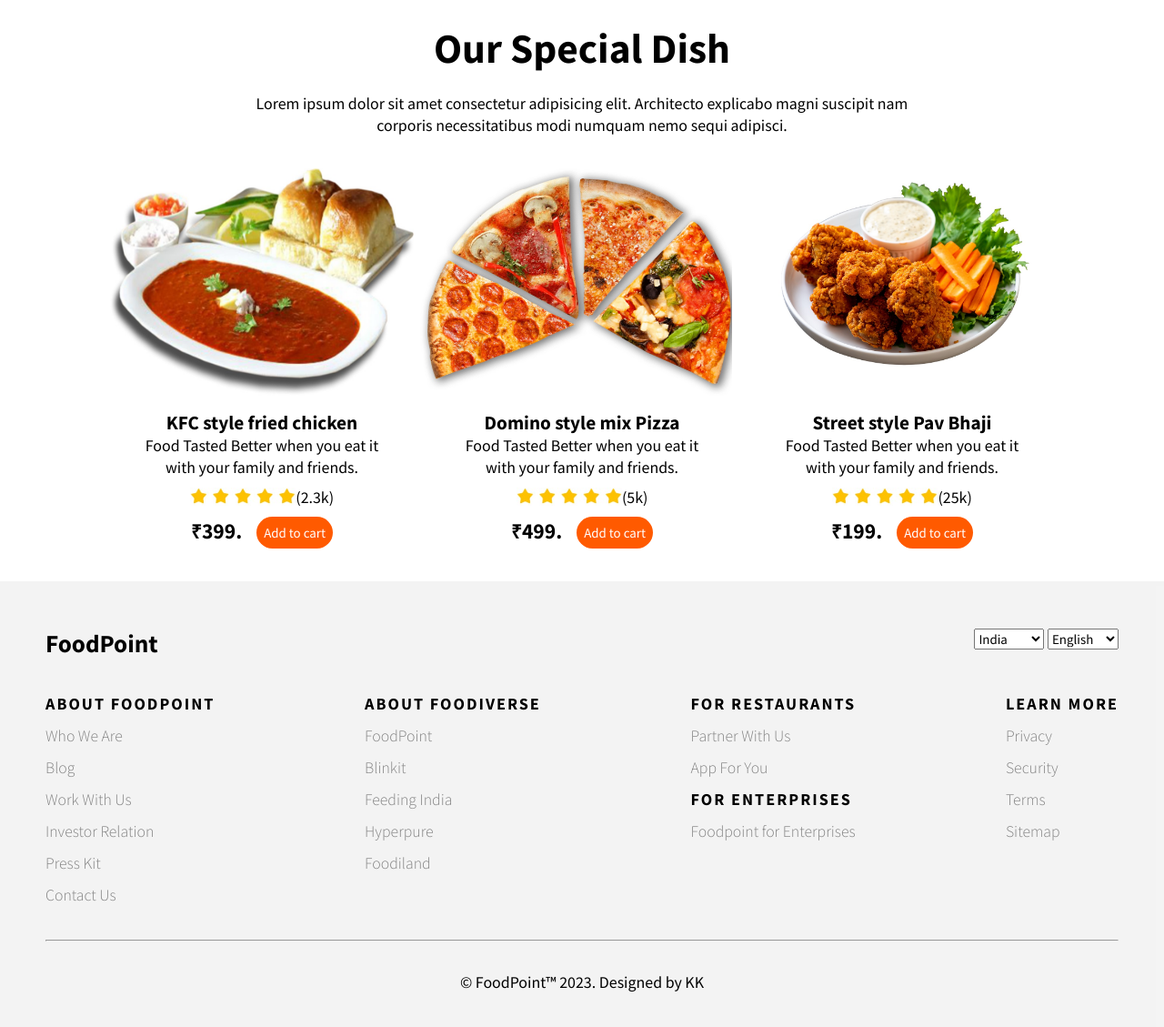
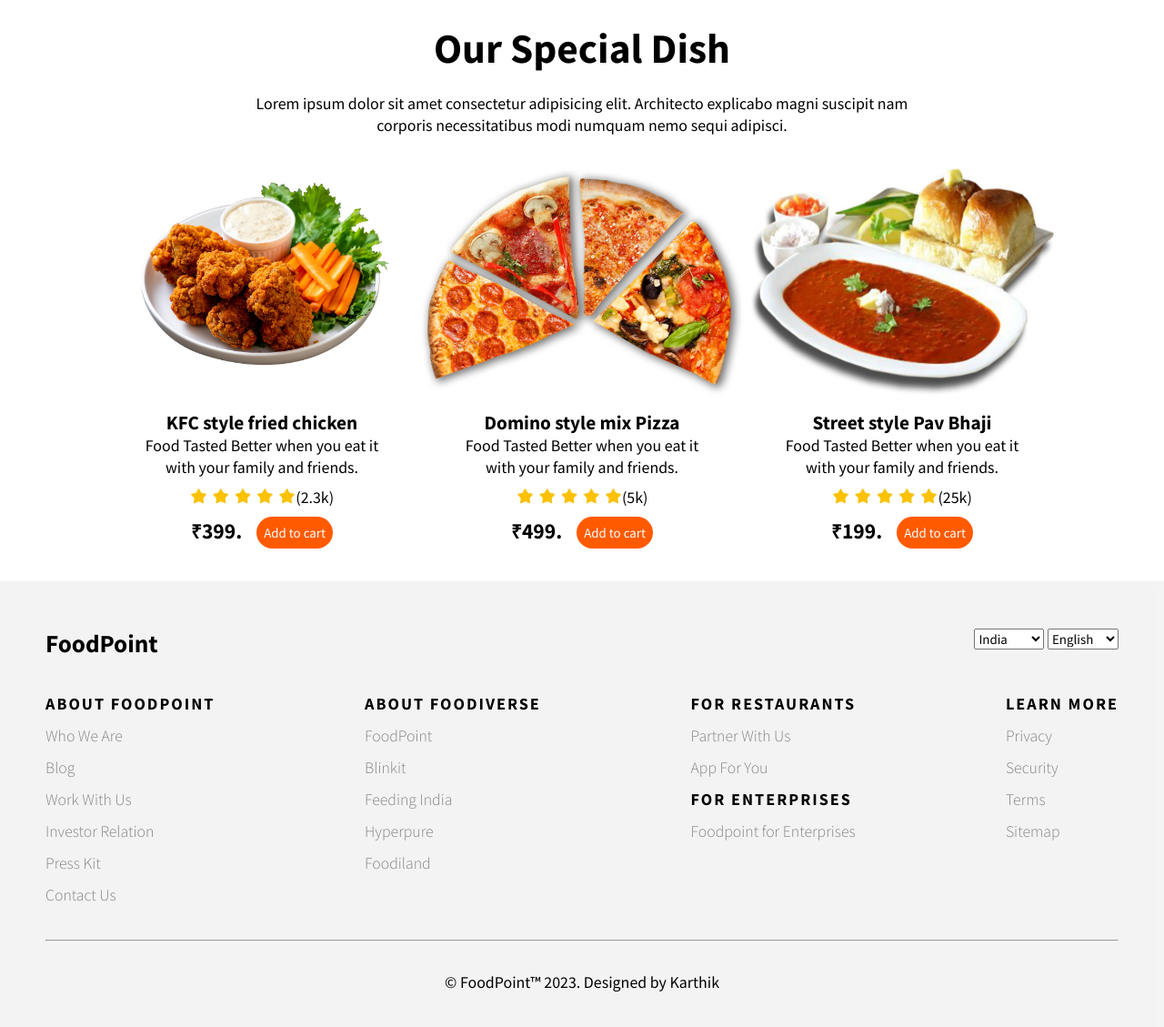
Before and after one commit to KarthikB6360/Foodcort, a plain HTML site: page index.html in a window 1280 px wide. Shown: the part 627-1756 px from the top of the page at 91% size. Drawn offline with nearby package versions, Linux system fonts and the light colour scheme; a web font is replaced by a local one.

Commit message:
index.html

```diff
--- a/index.html
+++ b/index.html
@@ -47,7 +47,7 @@
         <div class="item">
             <div class="box">
                 <div class="itimg">
-                    <img class="m" src="pav.jpg" alt="friedchicken">
+                    <img class="m" src="momo.jpg" alt="friedchicken">
                 </div>
                 <div class="info">
                     <h3>KFC style fried chicken</h3>
@@ -85,7 +85,7 @@
             </div>
             <div class="box">
                 <div class="itimg">
-                    <img  class="m" src="momo.jpg" alt="friedchicken">
+                    <img  class="m" src="pav.jpg" alt="friedchicken">
                 </div>
                 <div class="info">
                     <h3>Street style Pav Bhaji</h3>
@@ -157,7 +157,7 @@
     </div>
     <hr>
     <div class="extra">
-        <p> © FoodPoint™ 2023. Designed by KK</p>
+        <p> © FoodPoint™ 2023. Designed by Karthik</p>
     </div>
     </div>
 </body>
```
